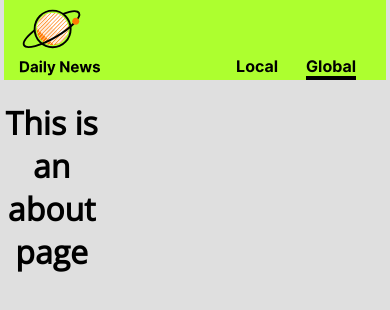
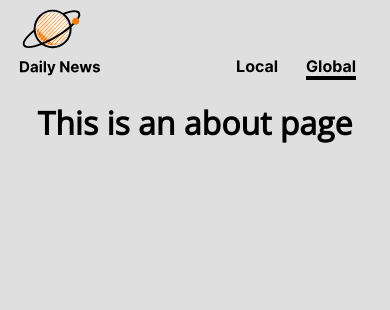
Before and after one commit to henokwel/newsdemo_vue, a Vue app: page /global in a window 390 px wide. Shown: the top 310 px of the page. Built offline with nearby package versions, Linux system fonts and the light colour scheme.

Commit message:
all layout aid colors removed and moving to fetch real data with optional api

```diff
--- a/package.json
+++ b/package.json
@@ -19,6 +19,7 @@
     "@vue/cli-plugin-eslint": "~5.0.0",
     "@vue/cli-plugin-router": "~5.0.0",
     "@vue/cli-service": "~5.0.0",
+    "dotenv": "^16.0.0",
     "eslint": "^7.32.0",
     "eslint-plugin-vue": "^8.0.3"
   },
--- a/src/App.vue
+++ b/src/App.vue
@@ -37,29 +37,10 @@ export default {
   text-align: center;
   min-height: 100vh;
   /* background: grey; */
-      margin: 0 1% 0 1%;
-
+  margin: 0 1% 0 1%;
 }
 
-/* Responsivnes________  */
-
-
-
-/* Extra small devices (phones, 600px and down) */
-@media only screen and (max-width: 600px) {
-   #app{
-     /* background: blanchedalmond; */
-   }
-
-}
-
-/* Large devices (laptops/desktops, 992px and up) */
-@media only screen and (min-width: 992px) {
-  #app {
-    /* background: orange; */
-    /* margin: 0 2% 0 2%; */
-  }
-}
+    /* Responsivnes________
 
 /* Extra large devices (large laptops and desktops, 1200px and up) */
 @media only screen and (min-width: 1200px) {
@@ -68,6 +49,31 @@ export default {
     margin: 0 4% 0 4%;
   }
 }
+/* Large devices (laptops/desktops, 992px and up) */
+@media only screen and (max-width: 992px) {
+  #app {
+    /* background: orange; */
 
+    grid-template-columns: 2fr 1.3fr;
+    grid-template-areas:
+      "nav nav"
+      ". . "
+      "headline quickR"
+      "opinion  quickR";
+  }
+}
+/* Extra small devices (phones, 600px and down) */
+@media only screen and (max-width: 760px) {
+  #app {
+    /* background: blanchedalmond; */
+    grid-template-columns: 2fr;
 
+    grid-template-areas:
+      "nav "
+      ". "
+      "headline"
+      "opinion"
+      "quickR";
+  }
+}
 </style>
--- a/src/components/ArticleCard.vue
+++ b/src/components/ArticleCard.vue
@@ -21,8 +21,8 @@
       {{ item.content }}
     </p>
     <div id="articleAuthor">
-      <span>{{ item.author }}</span>
-      <span>{{ this.readingTime }}m read</span>
+      <span id="authorName">{{ item.author }}</span>
+      <span>{{ this.readingTime }} min read</span>
     </div>
   </div>
 </template>
@@ -50,10 +50,9 @@ export default {
   computed: {
     readingTime() {
       const text = this.item.content;
-      const wpm = 120;
+      const wpm = 35;
       const words = text.trim().split(/\s+/).length;
       const time = Math.ceil(words / wpm);
-
       return time;
     },
   },
@@ -101,14 +100,18 @@ export default {
   display: flex;
   justify-content: space-between;
   color: #858585;
+  margin: 0 5px 30px 0;
   /* background: red; */
 }
 
+#authorName{
+  max-width: 35ch;
+}
 /* Article with any media content */
 .mediaContainer {
   min-width: 80%;
 
-    /* min-height: 450px; */
+  /* min-height: 450px; */
   /* background: red; */
 }
 
@@ -130,14 +133,9 @@ export default {
   letter-spacing: 0.02em;
 }
 
-
-.mediaContainer #articleAuthor{
-  margin-bottom: 30px;
-}
-
 /* Articles with smaller content */
 
-.miniCardContainer{
+.miniCardContainer {
   /* background: rgb(99, 66, 72); */
   width: 330px;
   margin: 10px;
--- a/src/components/DailyHeadline.vue
+++ b/src/components/DailyHeadline.vue
@@ -27,7 +27,7 @@ import ArticleCard from "./ArticleCard.vue";
 export default {
   components: { ArticleCard },
   props: {
-    // articles: Array,
+    headlineArticles: Array,
   },
   data() {
     return {
--- a/src/components/DailyNav.vue
+++ b/src/components/DailyNav.vue
@@ -52,7 +52,7 @@ nav {
 /* Extra small devices (phones, 600px and down) */
 @media only screen and (max-width: 600px) {
   nav{
-    background: greenyellow;
+    /* background: greenyellow; */
   }
 
   .navlinks {
@@ -65,7 +65,7 @@ nav {
 /* Large devices (laptops/desktops, 992px and up) */
 @media only screen and (min-width: 992px) {
   nav {
-    background: orange;
+    /* background: orange; */
     /* margin: 0 2% 0 2%; */
   }
 }
@@ -73,7 +73,7 @@ nav {
 /* Extra large devices (large laptops and desktops, 1200px and up) */
 @media only screen and (min-width: 1200px) {
   nav {
-    background: pink;
+    /* background: pink; */
     /* margin: 0 5% 0 5%; */
   }
 }
--- a/src/components/DailyQuickRead.vue
+++ b/src/components/DailyQuickRead.vue
@@ -1,9 +1,9 @@
 <template>
   <div id="quickRContainer">
-    <h1>Quick Read</h1>
+    <!-- <h1>Quick Read</h1> -->
 
     <div v-for="post in article" :key="post.id">
-      <ArticleCard  :item="post" />
+      <ArticleCard :item="post" />
     </div>
   </div>
 </template>
@@ -110,7 +110,6 @@ self-driving car, according to a new report.The two companies joined
 };
 </script>
 <style scoped>
-
 #quickRContainer {
   grid-area: quickR;
   height: fit-content;
@@ -120,6 +119,7 @@ self-driving car, according to a new report.The two companies joined
   align-items: center;
 
   padding-right: 20px;
+  padding-left: 15px;
   border-right: 1px solid #bcbcbc;
   /* height: 100%; */
 
@@ -131,17 +131,14 @@ self-driving car, according to a new report.The two companies joined
 
 /* Extra small devices (phones, 600px and down) */
 @media only screen and (max-width: 600px) {
-
 }
 
 /* Large devices (laptops/desktops, 992px and up) */
 @media only screen and (min-width: 992px) {
-
 }
 
 /* Extra large devices (large laptops and desktops, 1200px and up) */
 @media only screen and (min-width: 1200px) {
-
 }
 </style>
 
--- a/src/views/HomeView.vue
+++ b/src/views/HomeView.vue
@@ -4,27 +4,48 @@
   <opinion-section />
 </template>
 
-
 <script>
 // @ is an alias to /src
 
- import DailyHeadline from "@/components/DailyHeadline.vue";
+import DailyHeadline from "@/components/DailyHeadline.vue";
 import OpinionSection from "@/components/DailyOpinion.vue";
 import QuickRead from "@/components/DailyQuickRead.vue";
 
 export default {
   name: "HomeView",
   components: {
-     DailyHeadline,
+    DailyHeadline,
     OpinionSection,
     QuickRead,
+  },
+
+  data() {
+    return {
+      articles: [],
+    };
+  },
+  created() {
+    this.getData();
+  },
+  methods: {
+    async getData() {
+      const res = await fetch(
+        `https://newsapi.org/v2/everything?domains=wsj.com&apiKey=${process.env.VUE_APP_NEWS_API_KEY}`
+      );
+      const data = await res.json();
+      console.log(data);
+
+      if (data.status === "ok") {
+        this.articles = data.articles;
+      }
+    },
   },
 };
 </script>
 
 
 
-<style>
 
 
+<style>
 </style>
```
Also changed, not shown: 2 other files (tests, documents, lock files or other folders).
